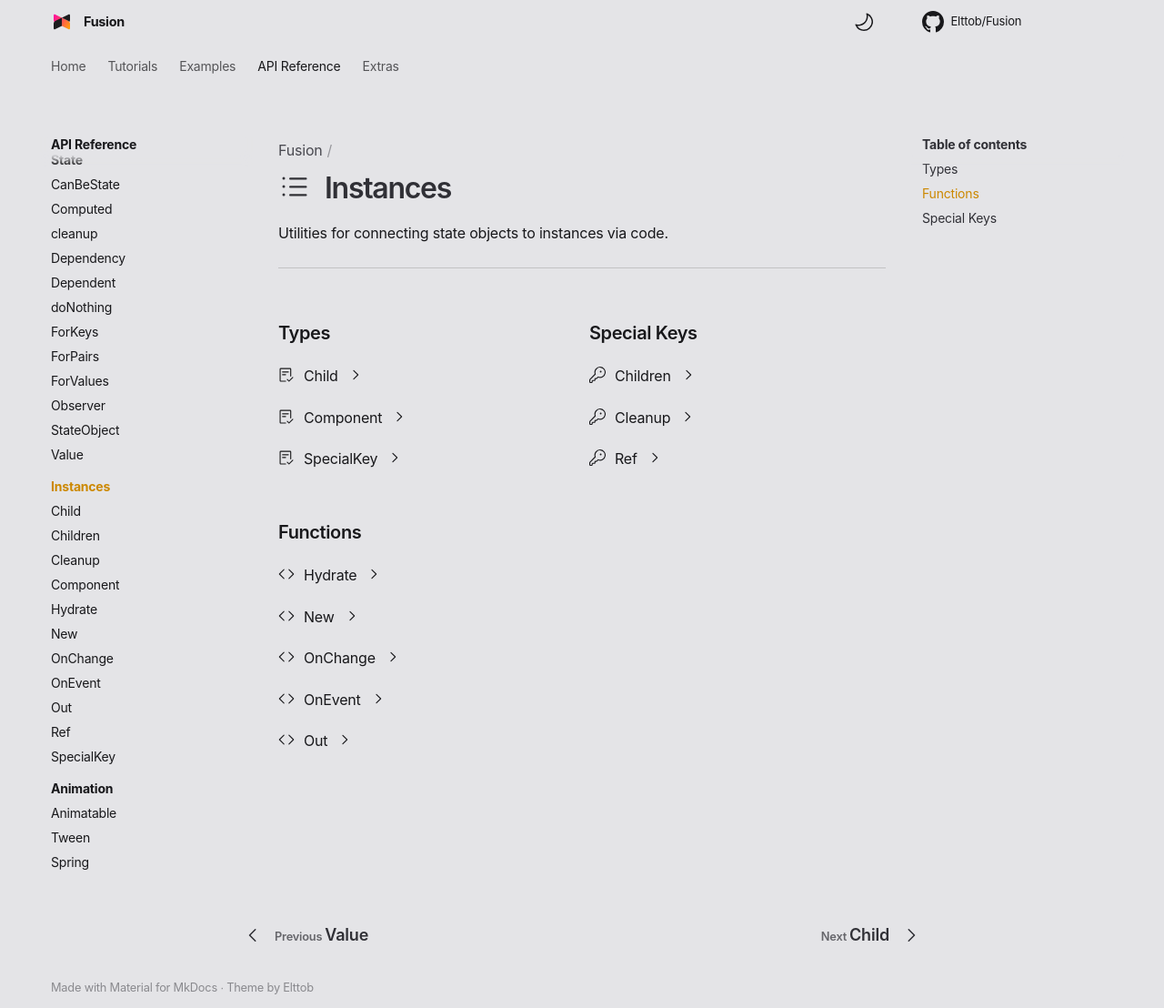
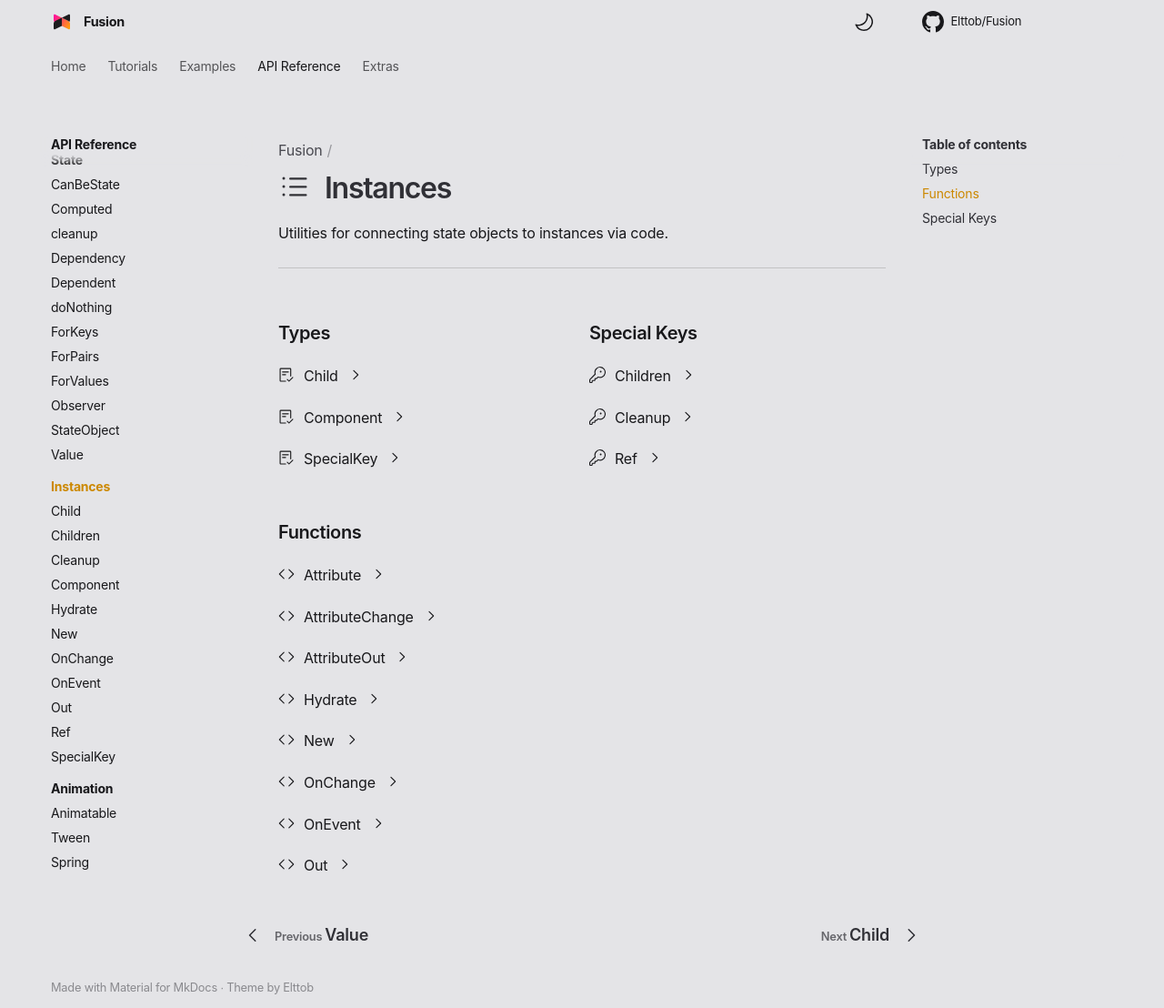
Before and after one commit to dphfox/Fusion, an MkDocs documentation site: the page built from docs/api-reference/instances/index.md, in a window 1280 px wide and 1108 px high. Shown: the whole window at 91% size. Built offline with MkDocs 1.6.1 and Material for MkDocs 9.7.7, drawn with Linux system fonts in a browser that asks for light colours; some web fonts are replaced; comment, search, counter and statistics services are not loaded; the version menu is left out.

Commit message:
Add pages to index

```diff
--- a/docs/api-reference/instances/index.md
+++ b/docs/api-reference/instances/index.md
@@ -37,6 +37,23 @@ Utilities for connecting state objects to instances via code.
 
 <div class="fusiondoc-index-multicol-section" markdown>
 ### Functions
+<a class="fusiondoc-api-index-link" href="attribute" markdown>
+	<span class="fusiondoc-api-icon" markdown>:octicons-code-24:</span>
+	<span class="fusiondoc-api-name">Attribute</span>
+    <span class="fusiondoc-api-index-arrow" markdown>:octicons-chevron-right-24:</span>
+</a>
+
+<a class="fusiondoc-api-index-link" href="attributeChange" markdown>
+	<span class="fusiondoc-api-icon" markdown>:octicons-code-24:</span>
+	<span class="fusiondoc-api-name">AttributeChange</span>
+    <span class="fusiondoc-api-index-arrow" markdown>:octicons-chevron-right-24:</span>
+</a>
+
+<a class="fusiondoc-api-index-link" href="attributeOut" markdown>
+	<span class="fusiondoc-api-icon" markdown>:octicons-code-24:</span>
+	<span class="fusiondoc-api-name">AttributeOut</span>
+    <span class="fusiondoc-api-index-arrow" markdown>:octicons-chevron-right-24:</span>
+</a>
 
 <a class="fusiondoc-api-index-link" href="hydrate" markdown>
 	<span class="fusiondoc-api-icon" markdown>:octicons-code-24:</span>
```
